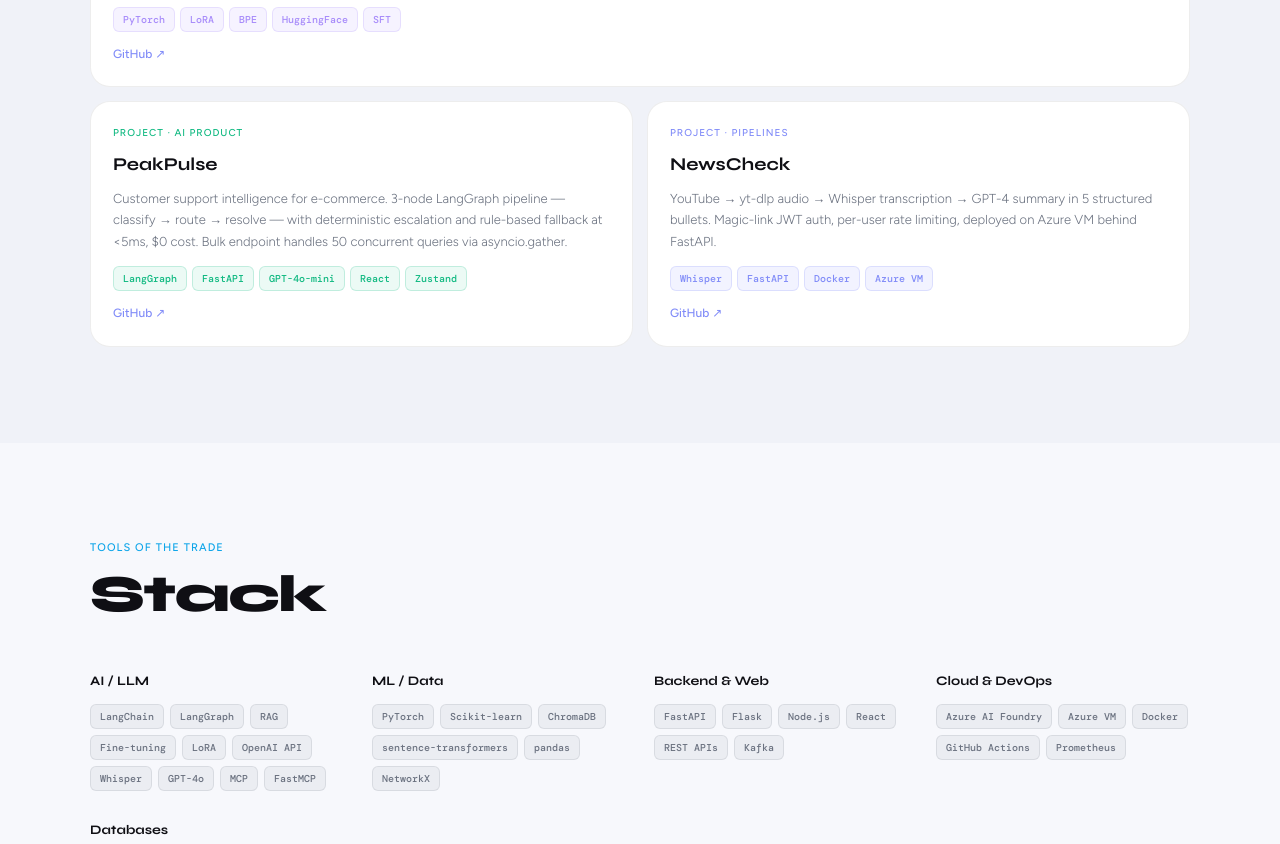
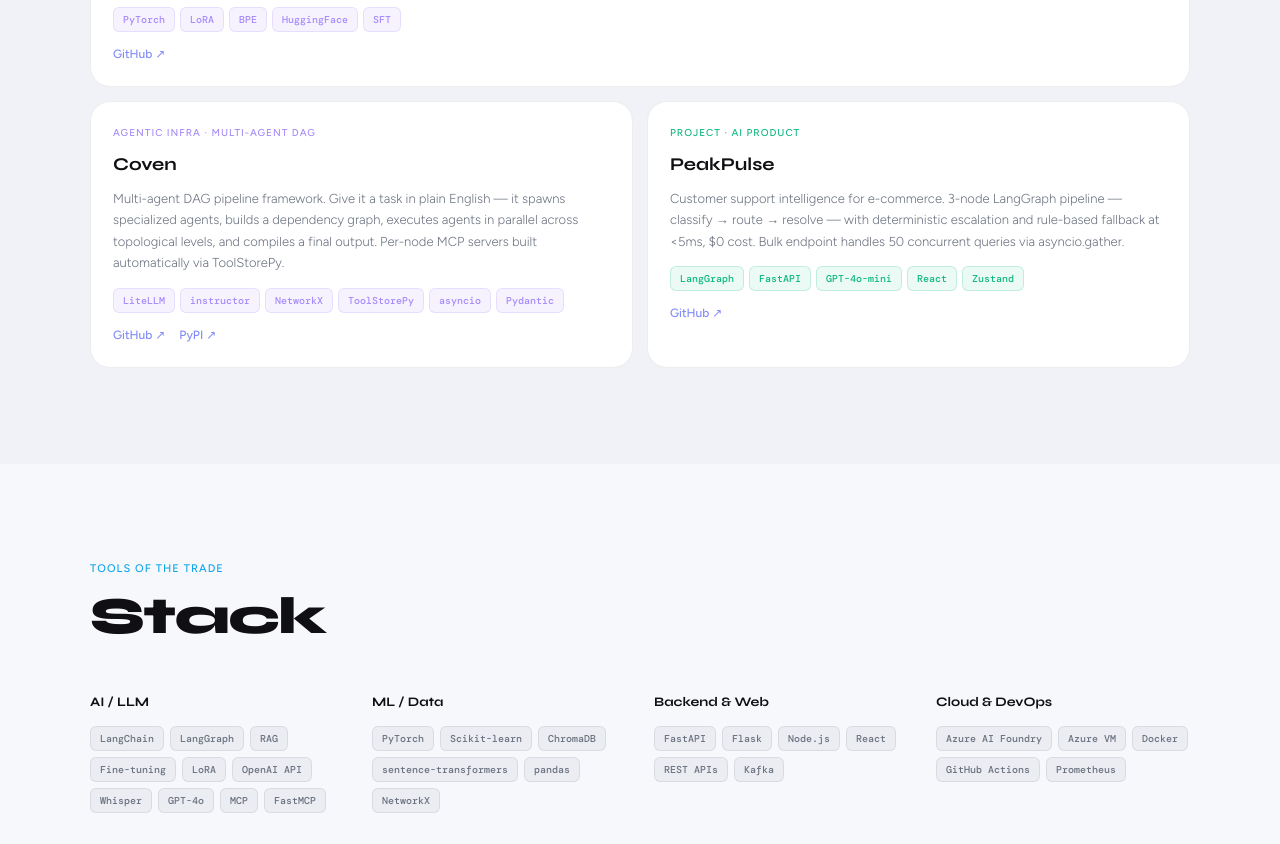
Before and after one commit to sujal-maheshwari2004/personalPortfolio, a React (Vite) app: page / in a window 1280 px wide. Shown: the part 2540-3384 px from the top of the page. Built offline with nearby package versions, Linux system fonts and the light colour scheme.

Commit message:
Add new project 'Coven' to data.js
Added a new project entry for 'Coven' with details including description, tags, GitHub, and PyPI links.

```diff
--- a/src/data.js
+++ b/src/data.js
@@ -122,6 +122,16 @@
     github: "https://github.com/sujal-maheshwari2004",
     live: "https://bot-street-terminal-957519594640.us-central1.run.app/",  // ← add this
   },
+  {
+    name: "Coven",
+    category: "Agentic Infra · Multi-Agent DAG",
+    accent: "violet",
+    description:
+      "Multi-agent DAG pipeline framework. Give it a task in plain English — it spawns specialized agents, builds a dependency graph, executes agents in parallel across topological levels, and compiles a final output. Per-node MCP servers built automatically via ToolStorePy.",
+    tags: ["LiteLLM", "instructor", "NetworkX", "ToolStorePy", "asyncio", "Pydantic"],
+    github: "https://github.com/sujal-maheshwari2004/coven",
+    pypi: "https://pypi.org/project/coven-ai/",
+  },
 
   // ── Tier 4: Deployed products ─────────────────────────────
   {
```
